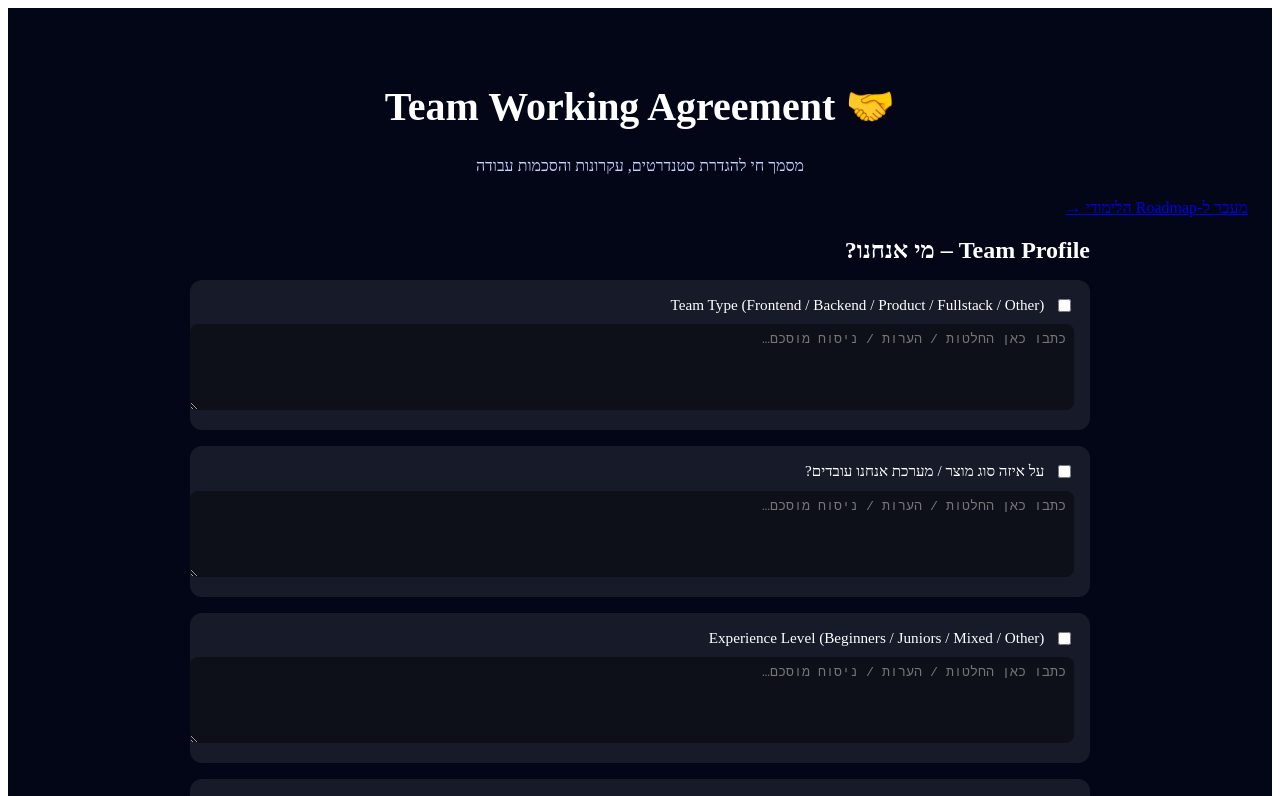
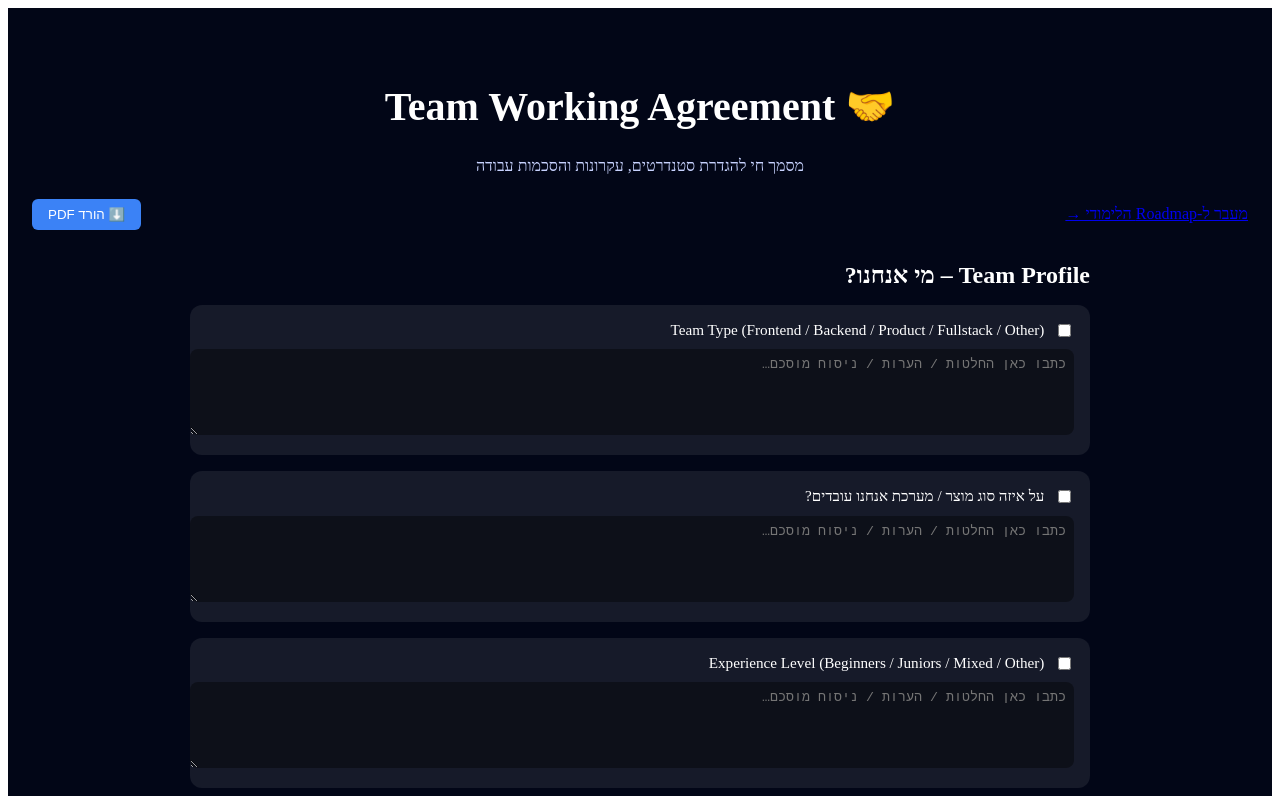
Before and after one commit to inbarstov-netizen/career-club-team-contract, a Next.js app: page / in a window 1280 px wide. Shown: the top 796 px of the page. Built offline with nearby package versions, Linux system fonts and the light colour scheme.

Commit message:
Update page.js

```diff
--- a/app/page.js
+++ b/app/page.js
@@ -1,7 +1,9 @@
 "use client";
 
-import React, { useState } from "react";
+import React, { useState, useEffect, useRef } from "react";
 import Link from "next/link";
+import html2canvas from "html2canvas";
+import jsPDF from "jspdf";
 
 const sections = [
   {
@@ -77,27 +79,55 @@ const sections = [
 
 export default function Home() {
   const [data, setData] = useState({});
+  const containerRef = useRef(null);
 
+  // טען נתונים מ-LocalStorage כשנכנסים לעמוד
+  useEffect(() => {
+    const saved = localStorage.getItem("teamAgreementData");
+    if (saved) setData(JSON.parse(saved));
+  }, []);
+
+  // עדכון הנתונים ושמירה אוטומטית ב-LocalStorage
   const update = (key, field, value) => {
-    setData((prev) => ({
+    setData((prev) => {
+      const newData = {
         ...prev,
         [key]: {
           checked: field === "checked" ? value : prev[key]?.checked || false,
           text: field === "text" ? value : prev[key]?.text || "",
         },
-    }));
+      };
+      localStorage.setItem("teamAgreementData", JSON.stringify(newData));
+      return newData;
+    });
+  };
+
+  // יצירת PDF מהעמוד
+  const downloadPDF = async () => {
+    if (!containerRef.current) return;
+    const canvas = await html2canvas(containerRef.current, { scale: 2 });
+    const imgData = canvas.toDataURL("image/png");
+    const pdf = new jsPDF("p", "pt", "a4");
+    const imgProps = pdf.getImageProperties(imgData);
+    const pdfWidth = pdf.internal.pageSize.getWidth();
+    const pdfHeight = (imgProps.height * pdfWidth) / imgProps.width;
+    pdf.addImage(imgData, "PNG", 0, 0, pdfWidth, pdfHeight);
+    pdf.save("team_agreement.pdf");
   };
 
   return (
-    <main className="page">
+    <main className="page" ref={containerRef}>
       <h1>🤝 Team Working Agreement</h1>
       <p className="subtitle">
         מסמך חי להגדרת סטנדרטים, עקרונות והסכמות עבודה
       </p>
 
+      <div className="buttons">
         <Link href="/roadmap" className="nav">
           מעבר ל-Roadmap הלימודי →
         </Link>
+        <button onClick={downloadPDF}>⬇️ הורד PDF</button>
+      </div>
 
       {sections.map((sec) => (
         <section key={sec.id} className="section">
@@ -113,9 +143,7 @@ export default function Home() {
                   <input
                     type="checkbox"
                     checked={state.checked}
-                    onChange={(e) =>
-                      update(id, "checked", e.target.checked)
-                    }
+                    onChange={(e) => update(id, "checked", e.target.checked)}
                   />
                   {item}
                 </label>
@@ -123,9 +151,7 @@ export default function Home() {
                 <textarea
                   placeholder="כתבו כאן החלטות / הערות / ניסוח מוסכם…"
                   value={state.text}
-                  onChange={(e) =>
-                    update(id, "text", e.target.value)
-                  }
+                  onChange={(e) => update(id, "text", e.target.value)}
                 />
               </div>
             );
@@ -140,6 +166,13 @@ export default function Home() {
           color: white;
         }
 
+        .buttons {
+          display: flex;
+          justify-content: space-between;
+          align-items: center;
+          margin-bottom: 2rem;
+        }
+
         h1 {
           text-align: center;
           font-size: 2.5rem;
@@ -152,9 +185,6 @@ export default function Home() {
         }
 
         .nav {
-          display: block;
-          text-align: center;
-          margin-bottom: 3rem;
           color: #93c5fd;
         }
 
@@ -190,6 +220,19 @@ export default function Home() {
           color: white;
           border: none;
         }
+
+        button {
+          padding: 0.5rem 1rem;
+          border: none;
+          border-radius: 6px;
+          background: #3b82f6;
+          color: white;
+          cursor: pointer;
+        }
+
+        button:hover {
+          background: #2563eb;
+        }
       `}</style>
     </main>
   );
```
Lines whose indentation alone changed are shown as unchanged.
